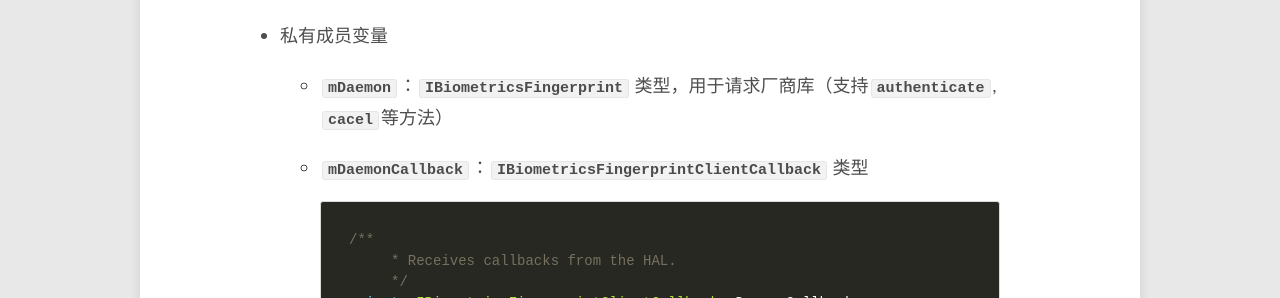
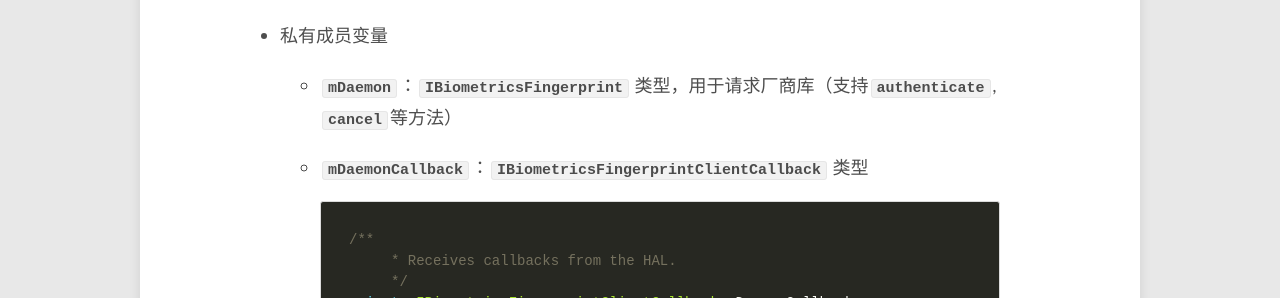
Before and after one commit to E0HYL/BLOG-OF-E0, a Jekyll site: the page built from _posts/2021-09-17-AndroidBio.md, in a window 1280 px wide and 900 px high, scrolled down 5564 px. Shown: the part 148-446 px from the top of the window. Built offline with Jekyll 4.4.1, drawn with Linux system fonts in a browser that asks for light colours; nearby versions of some CDN libraries; comment, search, counter and statistics services are not loaded.

Commit message:
fix a spelling mistake

```diff
--- a/_posts/2021-09-17-AndroidBio.md
+++ b/_posts/2021-09-17-AndroidBio.md
@@ -171,7 +171,7 @@ private final class AuthServiceImpl extends IAuthService.Stub { // 实现 .aidl
 
 - 私有成员变量
 
-  - `mDaemon`：`IBiometricsFingerprint` 类型，用于请求厂商库（支持`authenticate`, `cacel`等方法）
+  - `mDaemon`：`IBiometricsFingerprint` 类型，用于请求厂商库（支持`authenticate`, `cancel`等方法）
 
   - `mDaemonCallback`：`IBiometricsFingerprintClientCallback` 类型
 
```
